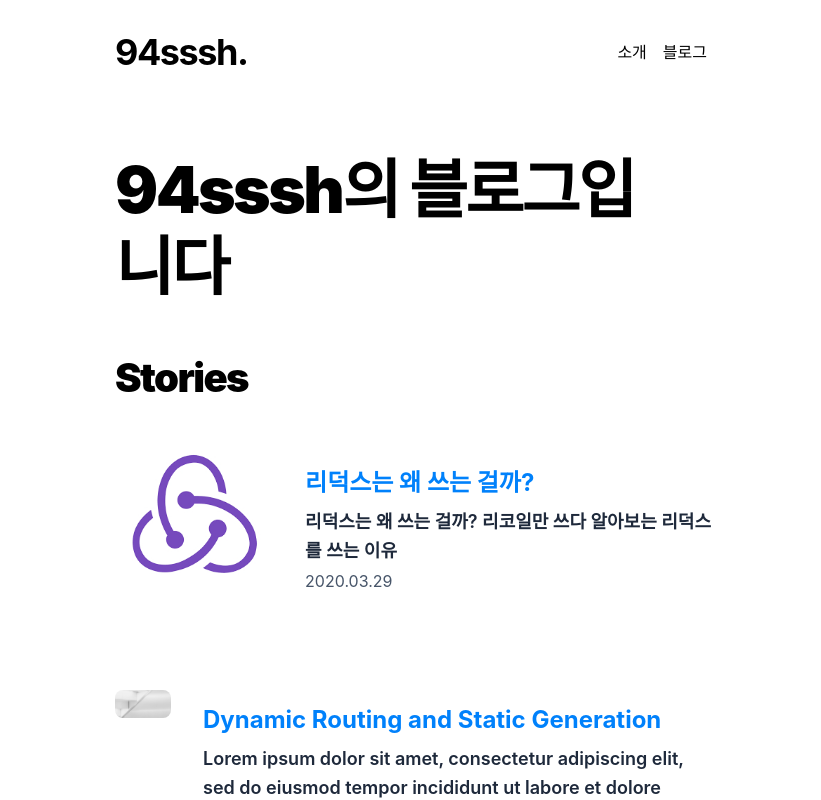
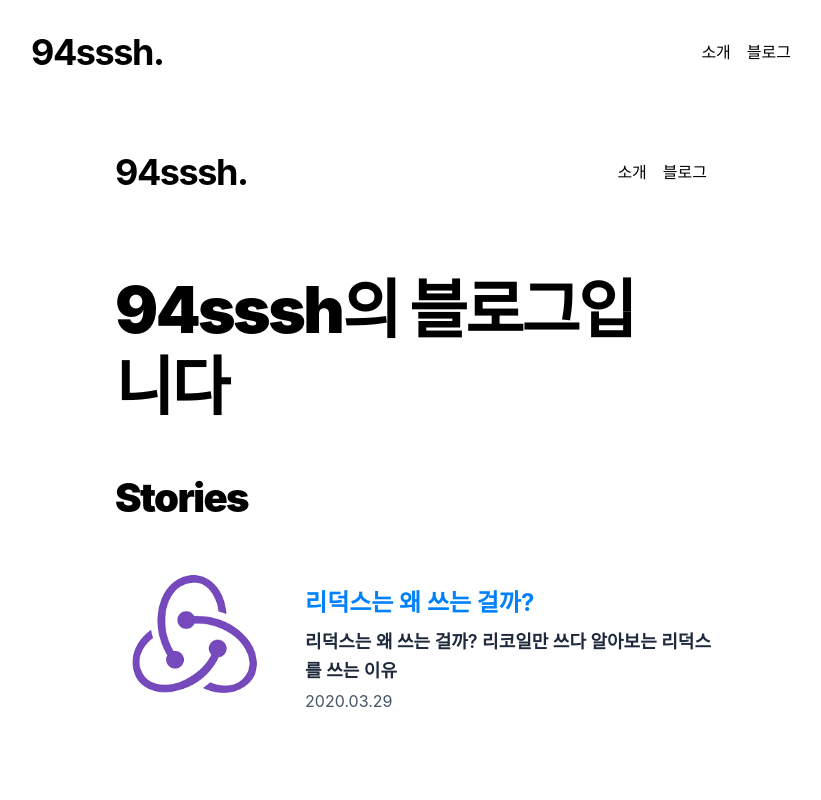
Before and after one commit to 94sssh/94sssh.tech, a Next.js app: page / in a window 1280 px wide. Shown: the top 800 px of the page, without its empty margins (225-1046 px from the left). Built offline with nearby package versions, Linux system fonts and the light colour scheme; a web font is replaced by a local one.

Commit message:
Header 컴포넌트 렌더링 위치 변경

```diff
--- a/components/layout.tsx
+++ b/components/layout.tsx
@@ -1,5 +1,6 @@
 import Footer from './footer';
 import Meta from './meta';
+import Header from './header';
 
 type Props = {
   preview?: boolean;
@@ -10,6 +11,7 @@ const Layout = ({ preview, children }: Props) => {
   return (
     <>
       <Meta />
+      <Header />
       <div className='min-h-screen'>
         <main>{children}</main>
       </div>
```
